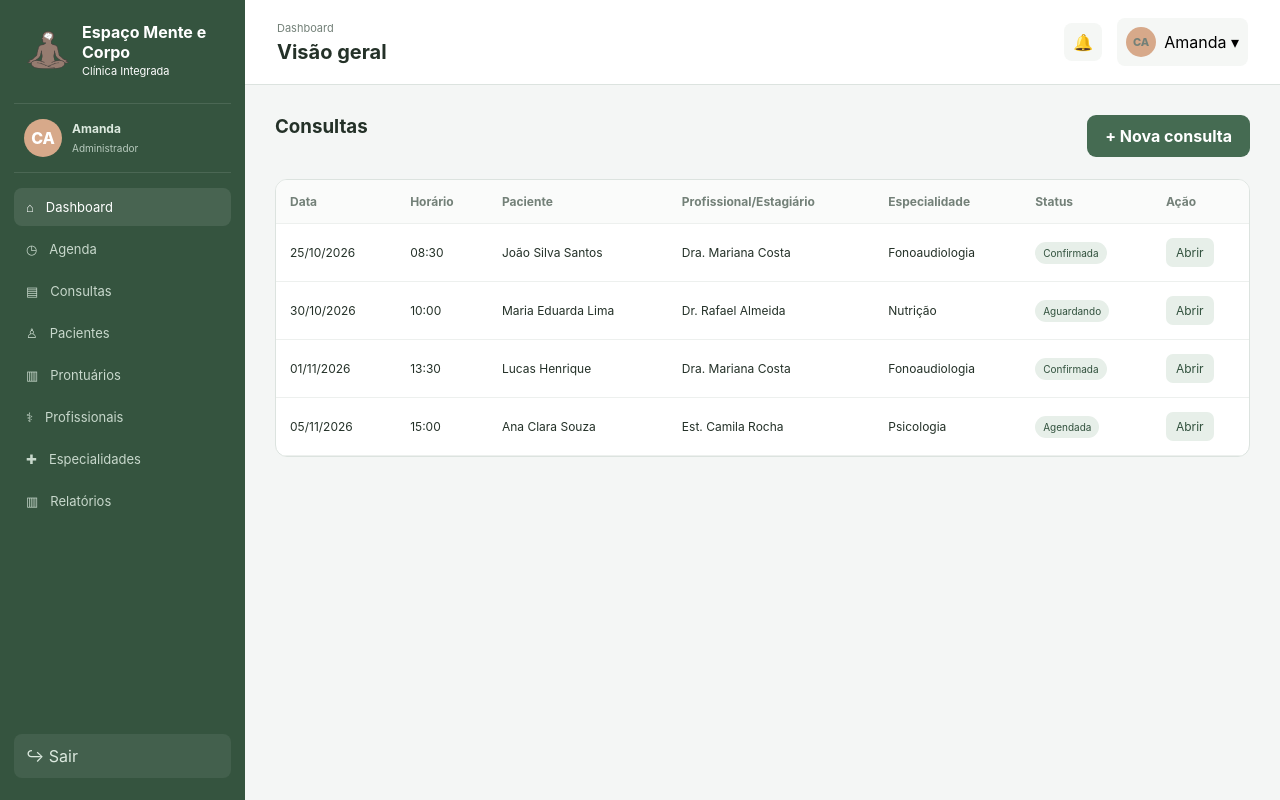
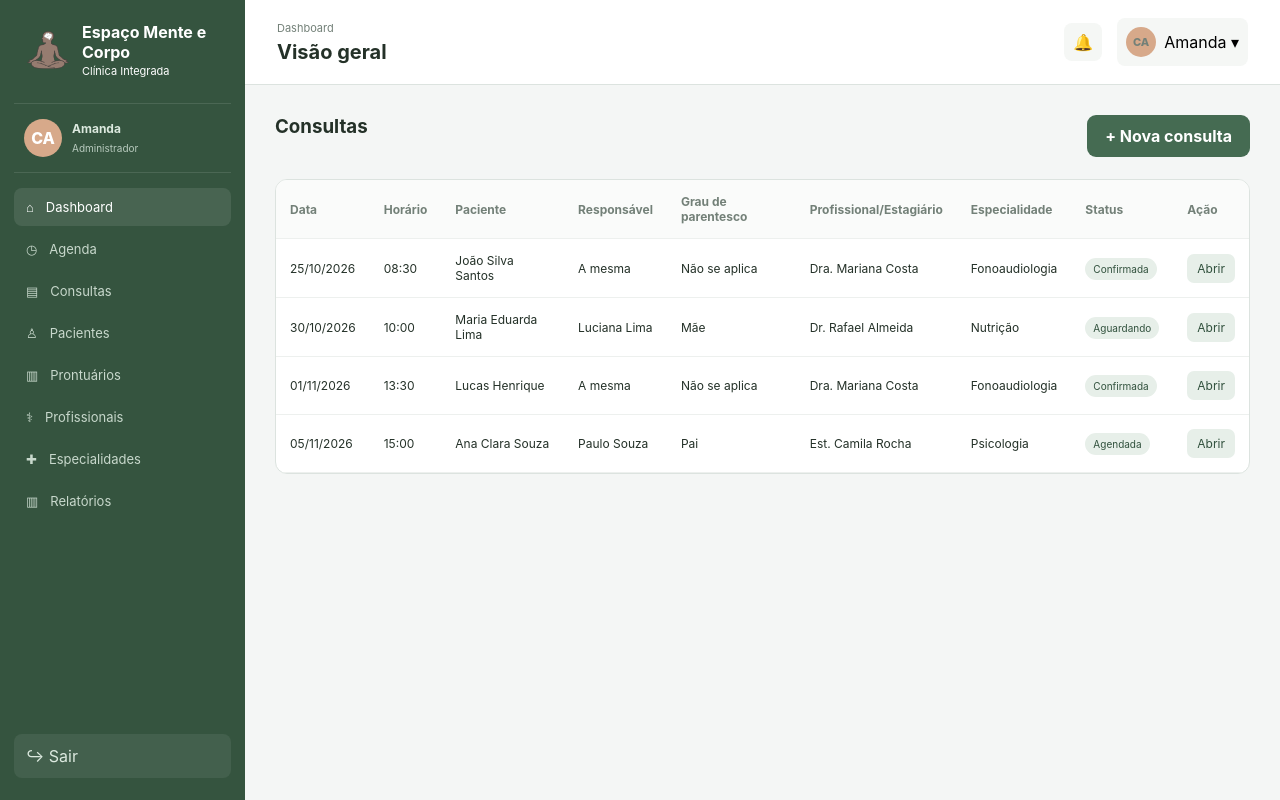
Before and after one commit to Joaobsbr/clinica_mente_corpo, a Django app: page /consultas/ in a window 1280 px wide. Run offline with Django 5.2, Linux system fonts and the light colour scheme.

Commit message:
feat: adiciona mais campos a tabela de paciente

```diff
--- a/site_clinica/templates/consultas.html
+++ b/site_clinica/templates/consultas.html
@@ -16,6 +16,8 @@
             <th>Data</th>
             <th>Horário</th>
             <th>Paciente</th>
+            <th>Responsável</th>
+            <th>Grau de parentesco</th>
             <th>Profissional/Estagiário</th>
             <th>Especialidade</th>
             <th>Status</th>
@@ -27,6 +29,8 @@
             <td>25/10/2026</td>
             <td>08:30</td>
             <td>João Silva Santos</td>
+            <td>A mesma</td>
+            <td>Não se aplica</td>
             <td>Dra. Mariana Costa</td>
             <td>Fonoaudiologia</td>
             <td><span class="badge">Confirmada</span></td>
@@ -36,6 +40,8 @@
             <td>30/10/2026</td>
             <td>10:00</td>
             <td>Maria Eduarda Lima</td>
+            <td>Luciana Lima</td>
+            <td>Mãe</td>
             <td>Dr. Rafael Almeida</td>
             <td>Nutrição</td>
             <td><span class="badge">Aguardando</span></td>
@@ -45,6 +51,8 @@
             <td>01/11/2026</td>
             <td>13:30</td>
             <td>Lucas Henrique</td>
+            <td>A mesma</td>
+            <td>Não se aplica</td>
             <td>Dra. Mariana Costa</td>
             <td>Fonoaudiologia</td>
             <td><span class="badge">Confirmada</span></td>
@@ -54,6 +62,8 @@
             <td>05/11/2026</td>
             <td>15:00</td>
             <td>Ana Clara Souza</td>
+            <td>Paulo Souza</td>
+            <td>Pai</td>
             <td>Est. Camila Rocha</td>
             <td>Psicologia</td>
             <td><span class="badge">Agendada</span></td>
```
